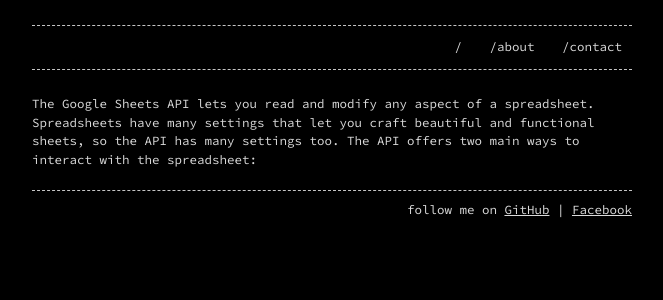
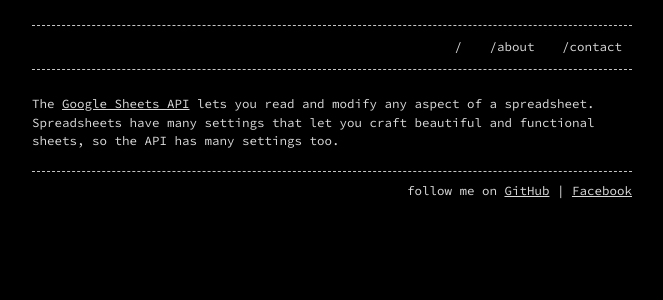
Before and after one commit to esccode/esccode.github.io, a Jekyll site: the page built from _posts/2020-09-30-Google-Sheets-API.md, in a window 1280 px wide. Shown: the top 300 px of the page, without its empty margins (308-971 px from the left). Built offline with Jekyll 4.4.1, drawn with Linux system fonts in a browser that asks for light colours.

Commit message:
Update 2020-09-30-Google-Sheets-API.md

```diff
--- a/_posts/2020-09-30-Google-Sheets-API.md
+++ b/_posts/2020-09-30-Google-Sheets-API.md
@@ -5,4 +5,5 @@ date: 2020-09-30 15:30:45 +0100
 categories:
 ---
 
-The Google Sheets API lets you read and modify any aspect of a spreadsheet. Spreadsheets have many settings that let you craft beautiful and functional sheets, so the API has many settings too. The API offers two main ways to interact with the spreadsheet:
+The [Google Sheets API](https://developers.google.com/sheets/api/guides/concepts#a1_notation) lets you read and modify any aspect of a spreadsheet.
+Spreadsheets have many settings that let you craft beautiful and functional sheets, so the API has many settings too.
```
